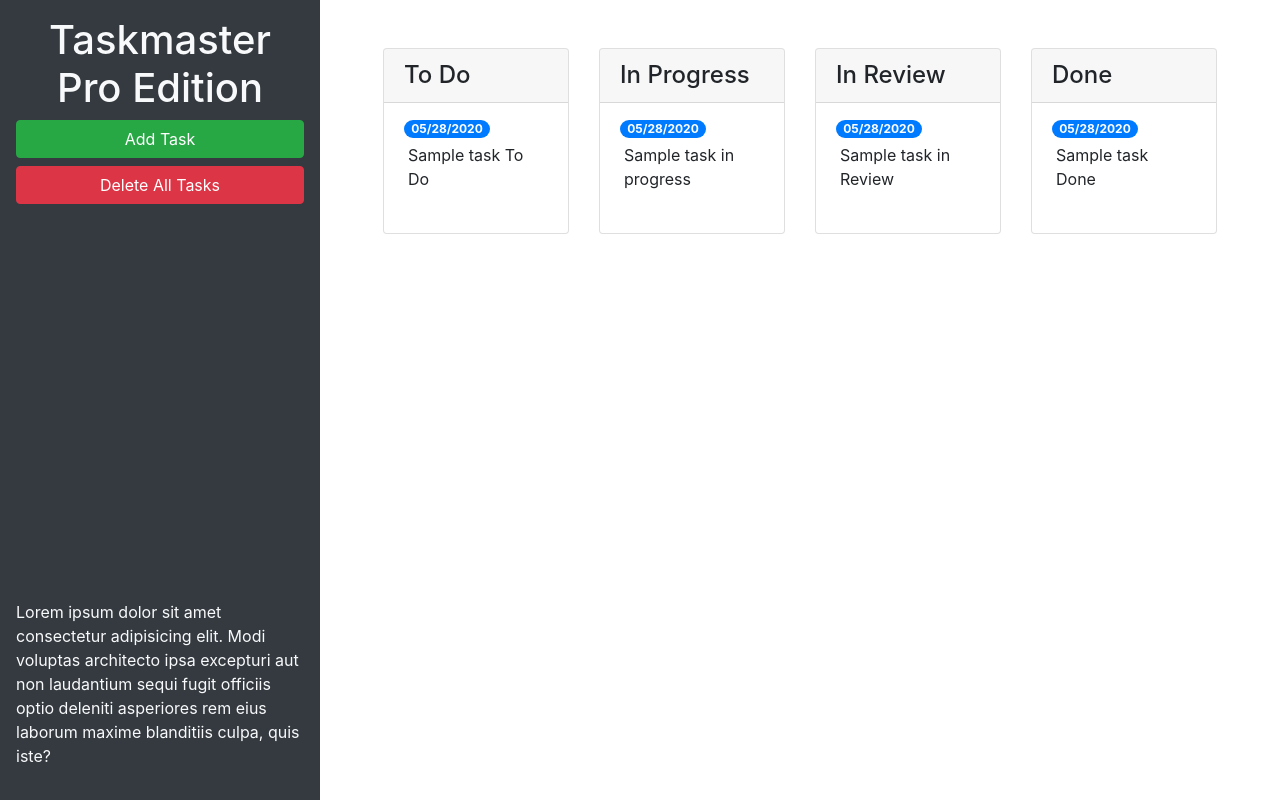
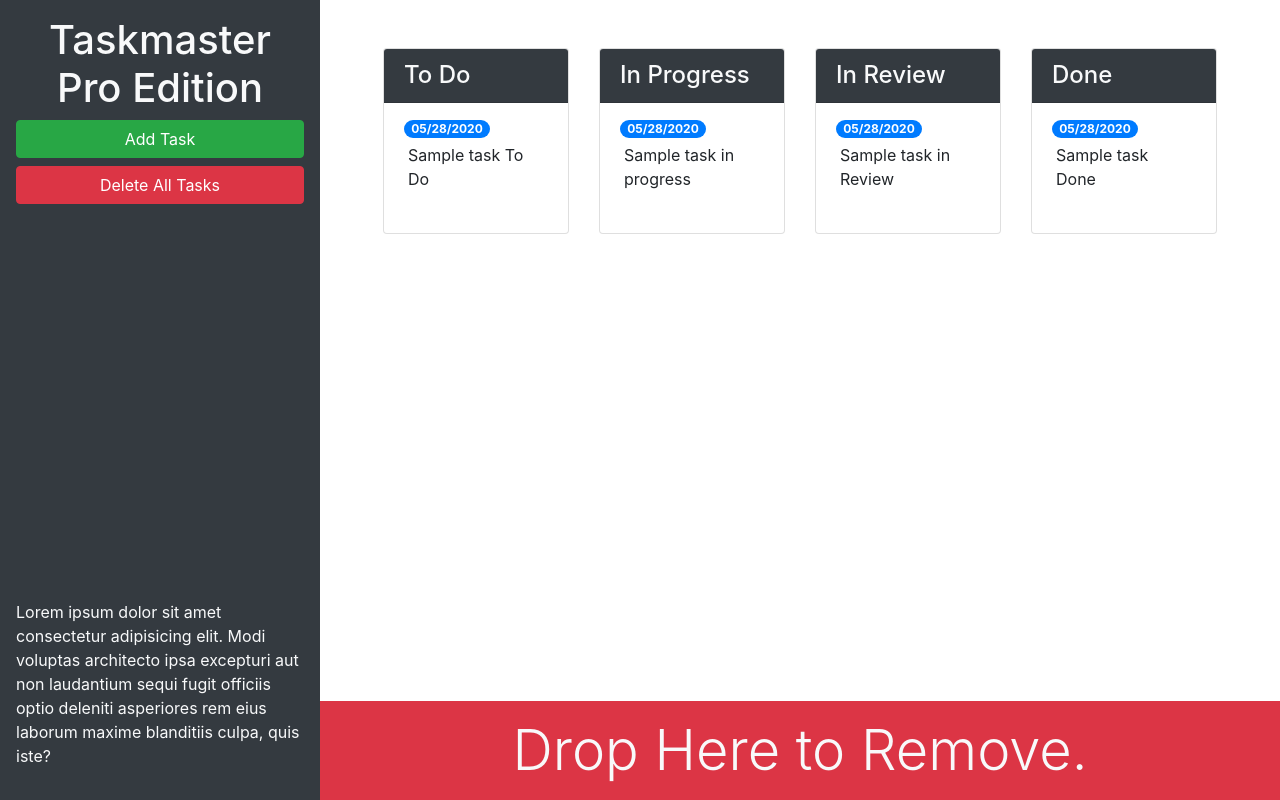
Before and after one commit to epc318/taskmaster-pro, a plain HTML site: page index.html in a window 1280 px wide. Drawn offline with nearby package versions, Linux system fonts and the light colour scheme.

Commit message:
trash box etc

```diff
--- a/index.html
+++ b/index.html
@@ -13,22 +13,22 @@
 <body>
 
   <div class="row min-vh-100 no-gutters">
-    <header class="col-12 col-lg-3 bg-dark text-light d-flex flex-column p-4 p-lg-3">
+    <header class="col-12 col-lg-3 bg-dark text-light sticky-top d-flex flex-column p-4 p-lg-3">
       <h1 class="text-center">Taskmaster Pro Edition</h1>
       <button id="create-task" class="btn btn-block btn-success" data-toggle="modal" data-target="#task-form-modal">Add
         Task</button>
       <button id="remove-tasks" class="btn btn-block btn-danger">Delete All Tasks</button>
-      <p class="mt-auto">Lorem ipsum dolor sit amet consectetur adipisicing elit. Modi voluptas architecto ipsa
+      <p class="mt-auto d-none d-lg-block">Lorem ipsum dolor sit amet consectetur adipisicing elit. Modi voluptas architecto ipsa
         excepturi aut non
         laudantium sequi fugit officiis optio deleniti asperiores rem eius laborum maxime blanditiis culpa, quis iste?
       </p>
     </header>
-    <main class="col-12 col-lg-9">
+    <main class="col-12 col-lg-9 d-flex flex-column">
       <div class="m-5 row justify-content-around">
         <!-- todo start -->
         <div class="col-12 col-md-6 col-xl-3 mb-3">
           <div class="card">
-            <h4 class="card-header">
+            <h4 class="card-header bg-dark text-light">
               To Do
             </h4>
             <ul id="list-toDo" class="list-group list-group-flush">
@@ -43,7 +43,7 @@
         <!-- in progress start -->
         <div class="col-12 col-md-6 col-xl-3 mb-3">
           <div class="card">
-            <h4 class="card-header">
+            <h4 class="card-header bg-dark text-light">
               In Progress
             </h4>
             <ul id="list-inProgress" class="list-group list-group-flush">
@@ -58,7 +58,7 @@
         <!-- in review start -->
         <div class="col-12 col-md-6 col-xl-3 mb-3">
           <div class="card">
-            <h4 class="card-header">
+            <h4 class="card-header bg-dark text-light">
               In Review
             </h4>
             <ul id="list-inReview" class="list-group list-group-flush">
@@ -73,7 +73,7 @@
         <!-- done start -->
         <div class="col-12 col-md-6 col-xl-3 mb-3">
           <div class="card">
-            <h4 class="card-header">
+            <h4 class="card-header bg-dark text-light">
               Done
             </h4>
             <ul id="list-done" class="list-group list-group-flush">
@@ -86,8 +86,14 @@
         </div>
         <!-- done end -->
       </div>
+      <div id="trash" class = mt-auto>
+        <div class="w-100 bg-danger p-3 text-center text-light display-4">
+          Drop Here to Remove.
+        </div>
+      </div>
     </main>
   </div>
+
 
   <!-- Modal -->
   <div class="modal fade" id="task-form-modal" tabindex="-1" role="dialog" aria-labelledby="task-form-modal"
```
